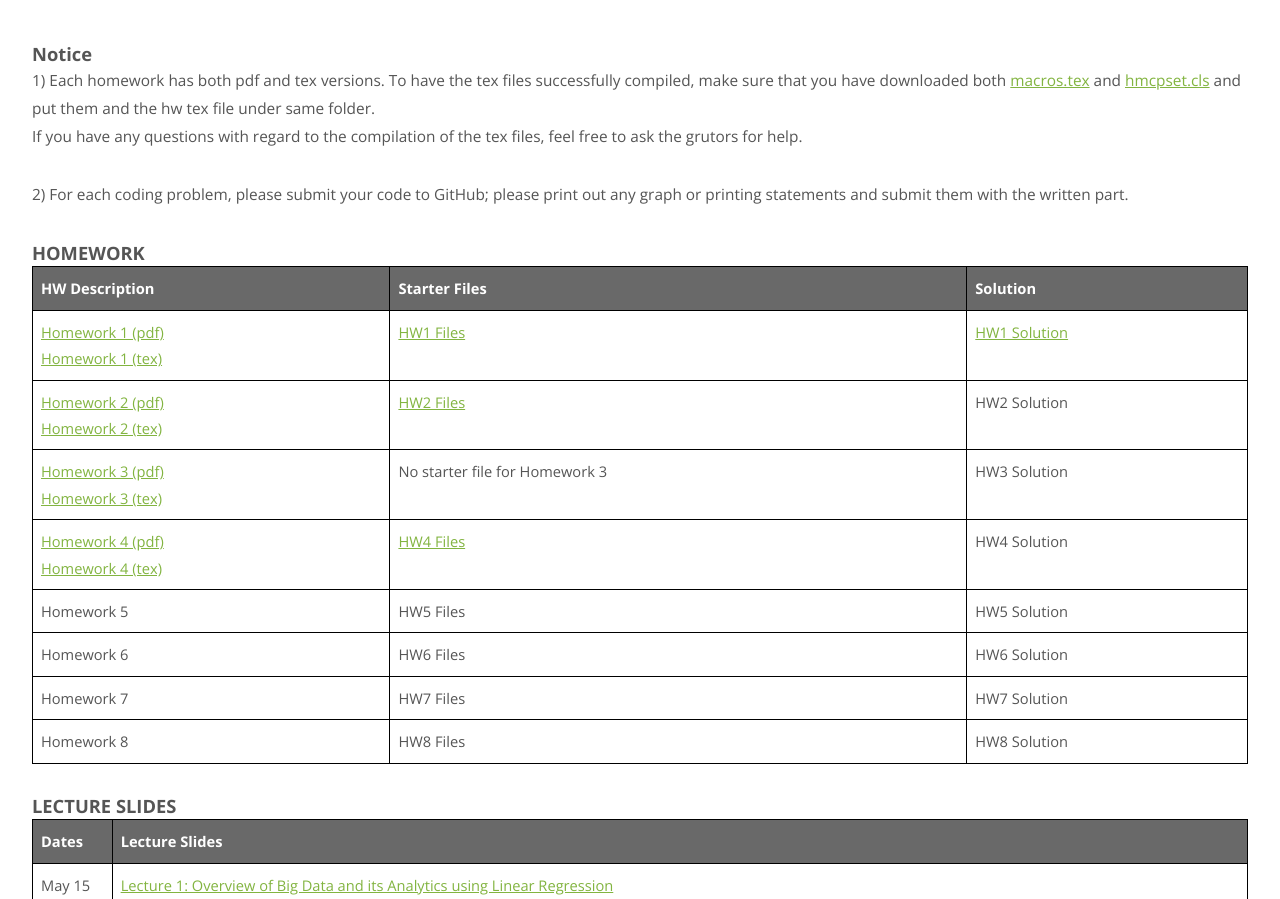
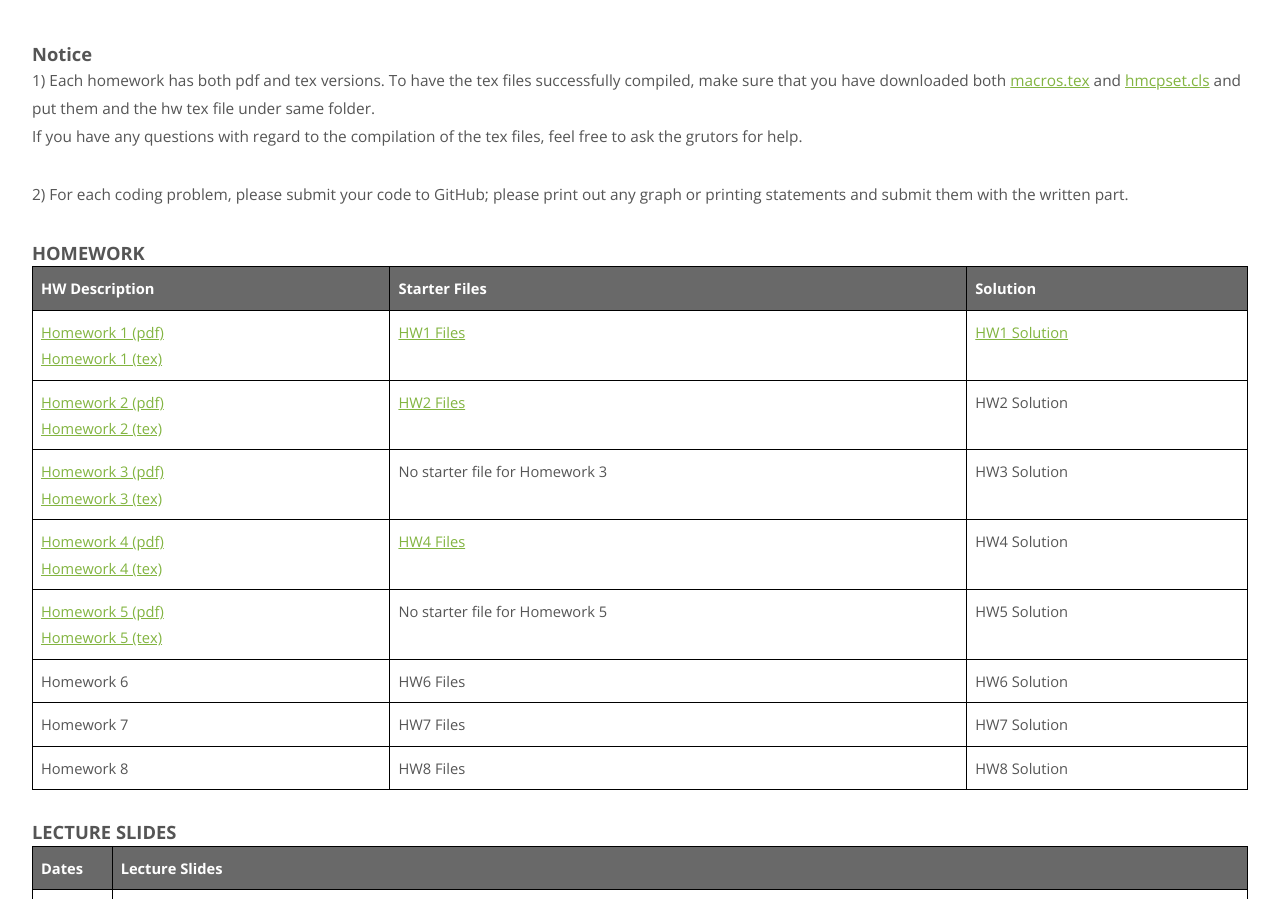
Before and after one commit to math189sp19/math189su19, a plain HTML site: page resources.html in a window 1280 px wide. Shown: the part 201-1100 px from the top of the page. Drawn offline with nearby package versions, Linux system fonts and the light colour scheme.

Commit message:
upload hw5

```diff
--- a/resources.html
+++ b/resources.html
@@ -173,8 +173,19 @@
 										</tr>
 
 										<tr>
-												<td>Homework 5</td>
-												<td>HW5 Files</td>
+												<td>
+													<a href="homework/hw5/hw5.pdf">
+														Homework 5 (pdf)
+													</a>
+													<br>
+													<a href="homework/hw5/hw5.tex">
+														Homework 5 (tex)
+												</td>
+
+												<td>
+													No starter file for Homework 5
+												</td>
+
 												<td>HW5 Solution</td>
 										</tr>
 
```
Also changed, not shown: 2 other files.
